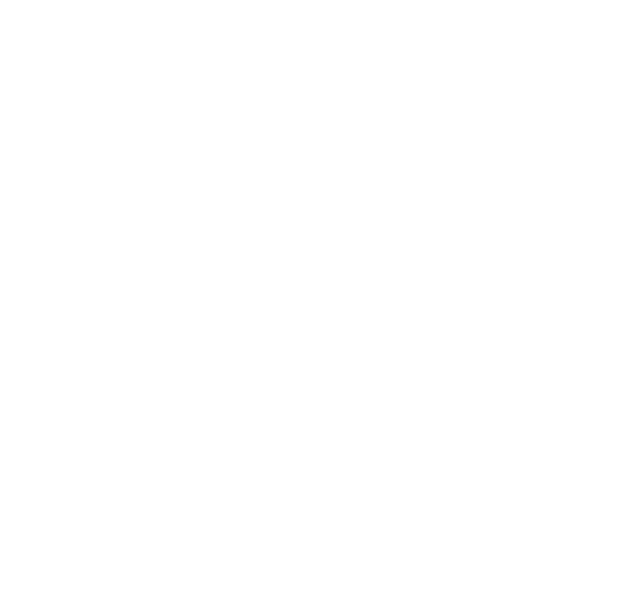
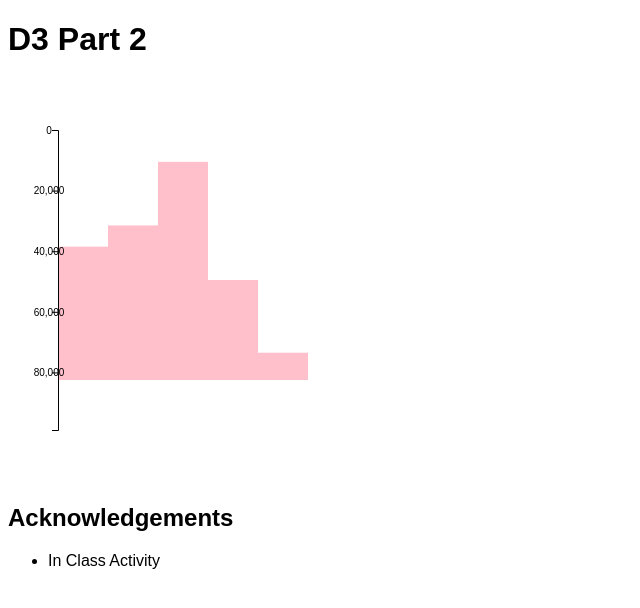
Before and after one commit to DS4200-S23-Class/ic-08-xander-adithi-ic8, a plain HTML site: page index.html in a window 1280 px wide. Shown: the whole page, without its empty margins (0-640 px from the left). Drawn offline with Linux system fonts and the light colour scheme.

Commit message:
bar charts?

```diff
--- a/index.html
+++ b/index.html
@@ -3,12 +3,18 @@
 
 <head>
     <meta charset=utf-8/>
+    <title>Ic-08</title>
+    <link rel="stylesheet" href="style.css">
+    <script src="d3.v6.1.1/d3.min.js"></script>
 </head>
 
 
 <body>
-
-
+    <h1>D3 Part 2</h1>
+    <div id="vis1"></div>
+    <h2>Acknowledgements</h2>
+    <ul><li>In Class Activity</li></ul>
+    <script src="main.js"></script>
 </body>
 
 </html>
--- /dev/null
+++ b/main.js
@@ -0,0 +1,42 @@
+const FRAME_HEIGHT = 400;
+const FRAME_WIDTH = 400;
+const MARGINS = {left: 50, right: 50, top: 50, bottom: 50};
+const VIS_HEIGHT = (FRAME_HEIGHT - (MARGINS.top + MARGINS.bottom));
+const VIS_WIDTH = (FRAME_WIDTH - (MARGINS.left + MARGINS.right));
+
+// creating the frame
+const FRAME1 =
+  d3.select("#vis1")
+    .append("svg")
+      .attr("height", FRAME_HEIGHT)
+      .attr("width", FRAME_WIDTH)
+
+d3.csv("data/data.csv").then((data) => {
+  const MAX_Y = d3.max(data, (d) => {return d.Value;})
+
+  const xScale = d3.scaleBand()
+    .domain(data.map(function(d) {return d.Category;}))
+    .range([MARGINS.left, VIS_WIDTH]);
+
+  const yScale = d3.scaleLinear()
+    .domain([0, MAX_Y*1.1])
+    .range([0, VIS_HEIGHT])
+
+  // adding the data points
+  FRAME1.selectAll("points")
+    .data(data)
+    .enter()
+    .append("rect")
+      .attr("x", function(d) { return xScale(d.Category); })
+      .attr("y", function(d) { return yScale(d.Value); })
+      .attr("width", xScale.bandwidth())
+      .attr("height", function(d) { return VIS_HEIGHT - yScale(d.Value); })
+      .attr("class", "bar");
+
+  // creating axis
+  FRAME1.append("g")
+    .attr("transform", "translate(" + MARGINS.left + "," + MARGINS.top + ")")
+    .call(d3.axisBottom(xScale))
+    .call(d3.axisLeft(yScale).ticks(5));
+
+});
--- /dev/null
+++ b/style.css
@@ -0,0 +1,7 @@
+body {
+  font-family: Arial;
+}
+
+.bar {
+  fill: pink;
+}
```
